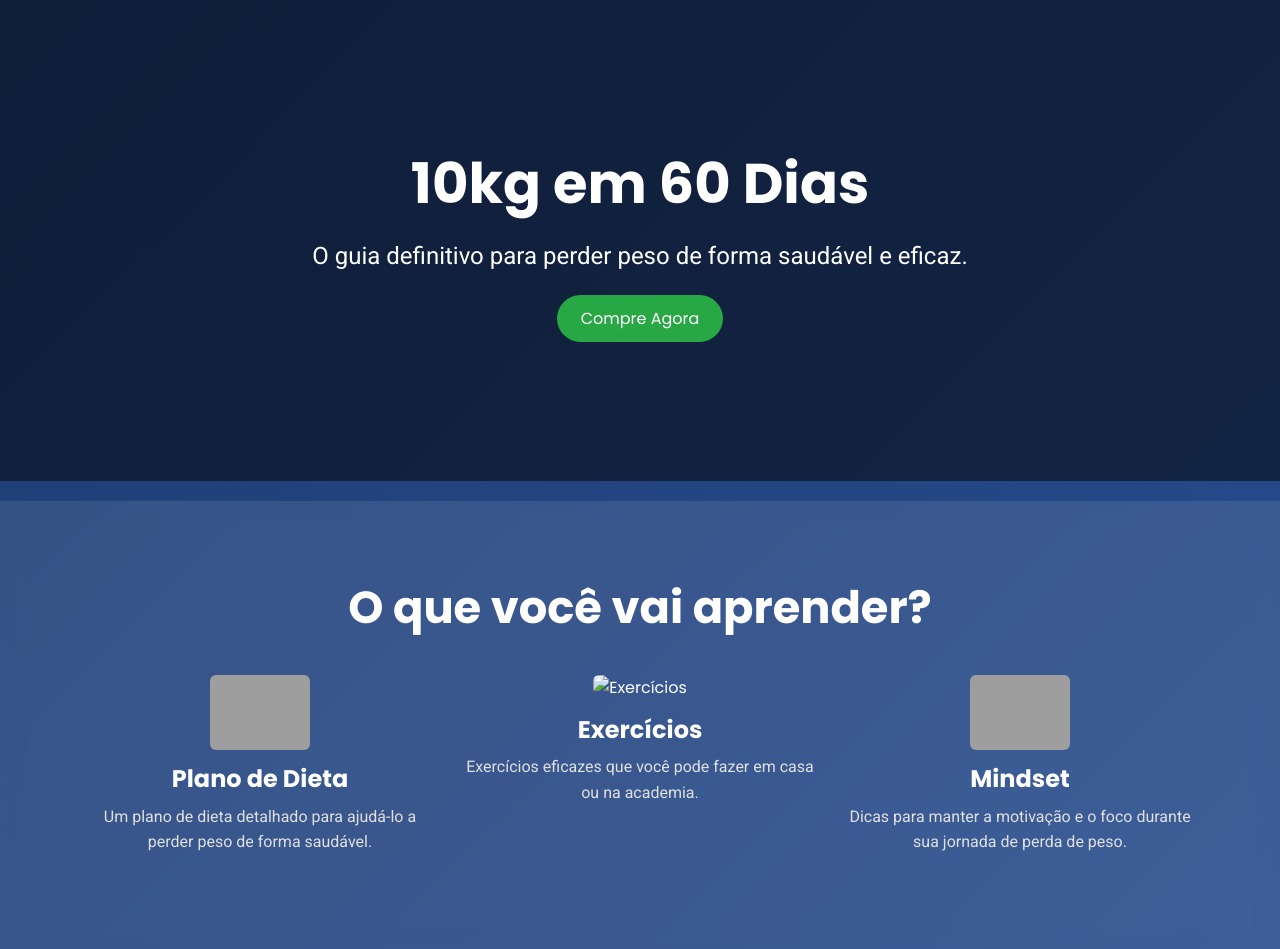
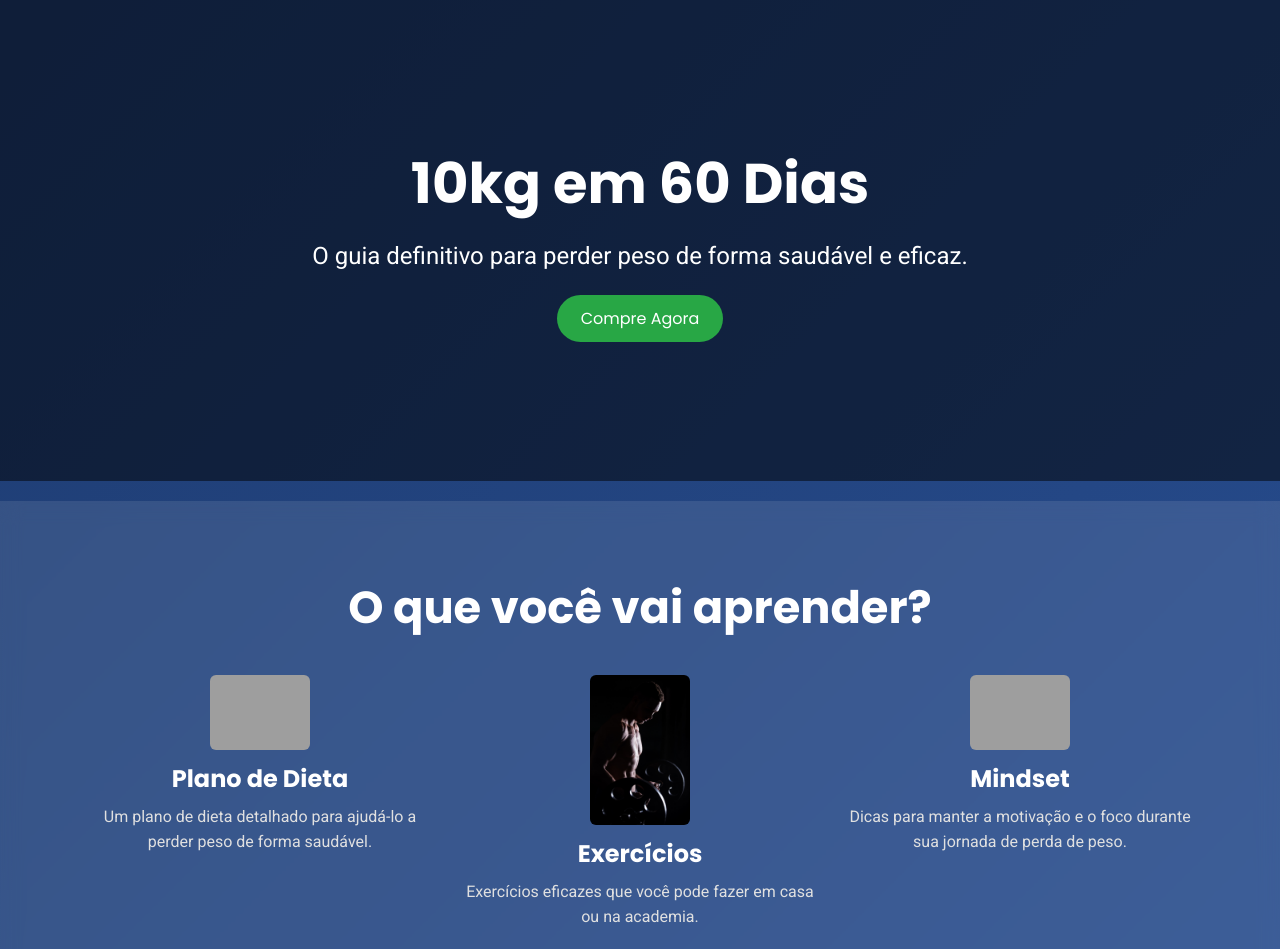
Before and after one commit to evollutionx/10kg60dias, a plain HTML site: page index.html in a window 1280 px wide. Shown: the top 949 px of the page. Drawn offline with nearby package versions, Linux system fonts and the light colour scheme; grey boxes are pictures that could not be loaded.

Commit message:
Update index.html

```diff
--- a/index.html
+++ b/index.html
@@ -229,7 +229,7 @@
                 <p>Um plano de dieta detalhado para ajudá-lo a perder peso de forma saudável.</p>
             </div>
             <div class="col-md-4 feature-item">
-                <img src="musculacao.jpg" alt="Exercícios" class="img-fluid rounded" style="max-width: 100px; margin-bottom: 15px;">
+                <img src="exercicio.jpg" alt="Exercícios" class="img-fluid rounded" style="max-width: 100px; margin-bottom: 15px;">
                 <h3>Exercícios</h3>
                 <p>Exercícios eficazes que você pode fazer em casa ou na academia.</p>
             </div>
```
